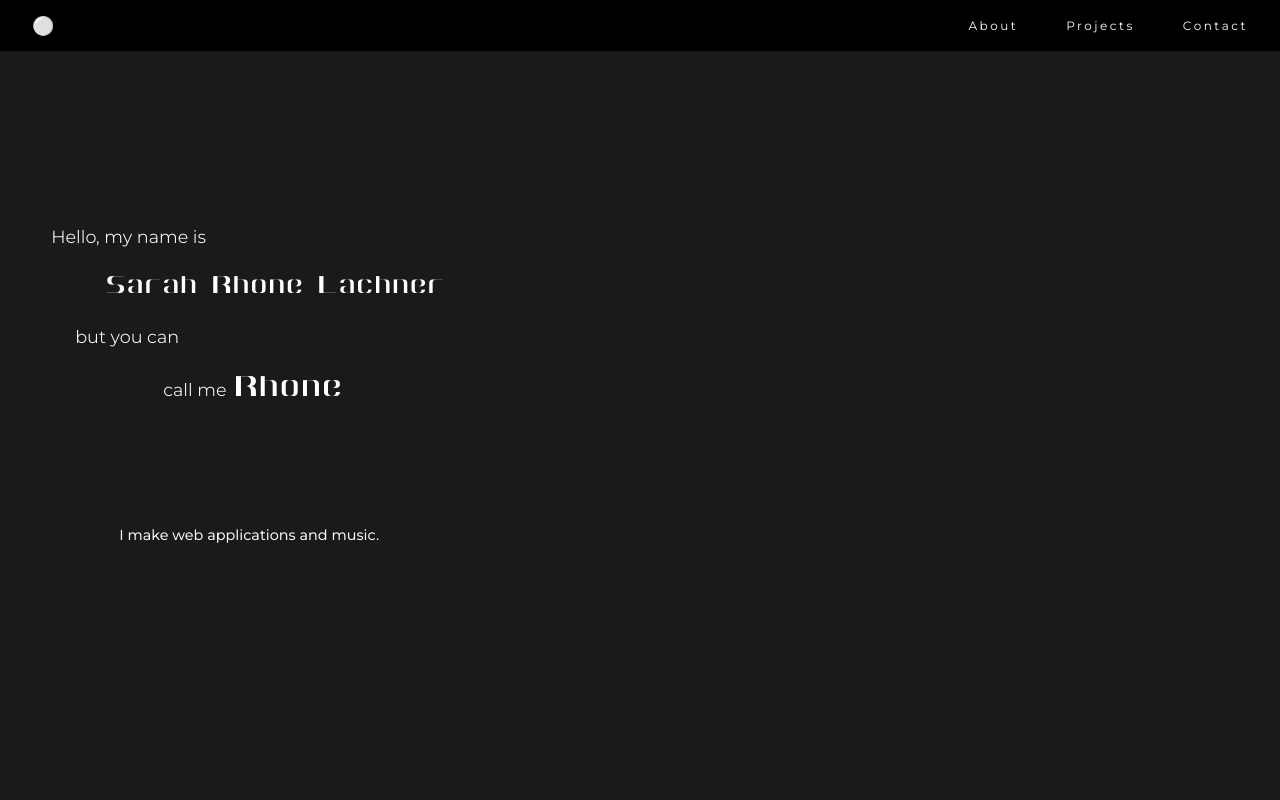
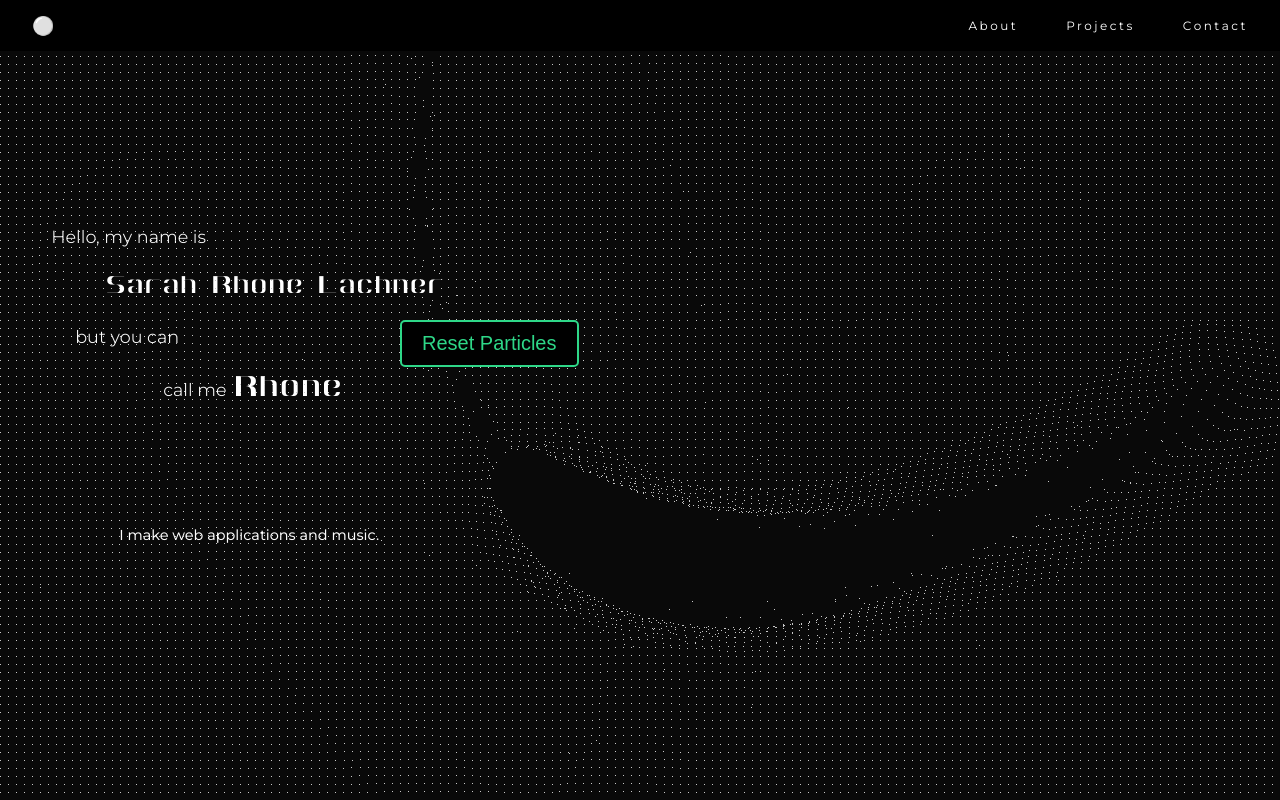
Before and after one commit to RhoneLachner/2024-portfolio, a Next.js app: page / in a window 1280 px wide. Built offline with nearby package versions, Linux system fonts and the light colour scheme.

Commit message:
Particle background is functioning and adjusted to dynamic page size! Set to Default values. Created particle button, still needs styling.

```diff
--- a/app/components/AboutModal.module.css
+++ b/app/components/AboutModal.module.css
@@ -15,7 +15,7 @@
 }
 
 .modalContent {
-  background-color: black;
+  background-color: rgba(0, 0, 0, 0.75);
   color: white;
   padding: 2rem;
   margin-top: calc(60px + 0px);
@@ -101,6 +101,5 @@
 
   @media (min-width: 1024px) {
     padding-top: 1.6rem;
-
   }
 }
--- a/app/components/ContactModal.module.css
+++ b/app/components/ContactModal.module.css
@@ -15,7 +15,7 @@
 }
 
 .modalContent {
-  background-color: black;
+  background-color: rgba(0, 0, 0, 0.75);
   color: white;
   padding: 2rem;
   margin-top: calc(60px + 0px);
--- a/app/components/HomePage.module.css
+++ b/app/components/HomePage.module.css
@@ -116,3 +116,26 @@
     margin-top: 7rem;
   }
 }
+
+.particleResetButtonContainer {
+  position: absolute;
+  justify-self: flex-end;
+  left: 50vh; /* Center it */
+  z-index: 3; /* Ensure the button is on top */
+  margin-top: 20rem;
+  max-width: fit-content;
+}
+
+.particleResetButton {
+  background-color: rgb(0, 0, 0);
+  border-radius: 5px;
+  cursor: pointer;
+  border: 2px solid #2ed788;
+  font-size: 20px;
+  color: #2ed788;
+  padding: 10px 20px;
+}
+
+.particleResetButton:hover {
+  background-color: rgb(127, 127, 127);
+}
--- a/app/components/HomePage.tsx
+++ b/app/components/HomePage.tsx
@@ -1,9 +1,30 @@
-import styles from './HomePage.module.css'; // Import CSS module
+'use client';
+import React, { useRef } from 'react';
+import ParticleBackground from './ParticleBackground';
+import styles from './HomePage.module.css';
 
-const HomePage = () => {
+const HomePage: React.FC = () => {
+  const particleRef = useRef<{ resetParticles: () => void } | null>(null);
+
+  const handleResetClick = () => {
+    if (particleRef.current) {
+      particleRef.current.resetParticles();
+    }
+  };
+
   return (
     <div className={styles.homePage}>
-      {/* TO-DO -  <ParticleBackground /> */}
+      <div className={styles.particleBackgroundContainer}>
+        <ParticleBackground ref={particleRef} />
+        <div className={styles.particleResetButtonContainer}>
+          <button
+            className={styles.particleResetButton}
+            onClick={handleResetClick}
+          >
+            Reset Particles
+          </button>
+        </div>
+      </div>
       <div className={styles.copyContainer}>
         <div className={styles.internalCopyContainer}>
           <div className={styles.copyLine1}> </div>
--- a/app/components/ParticleBackground.module.css
+++ b/app/components/ParticleBackground.module.css
@@ -1 +1,15 @@
-/*  TO-DO - Placecholder file - working on this animation last. */
+.container {
+  position: fixed;
+  top: 0;
+  left: 0;
+  width: 100vw;
+  height: 100vh;
+  z-index: 1;
+  overflow: hidden;
+}
+
+.canvas {
+  width: 100%;
+  height: 100%;
+  display: block;
+}
--- a/app/components/ParticleBackground.tsx
+++ b/app/components/ParticleBackground.tsx
@@ -1 +1,162 @@
-//  TO-DO - Placecholder file - working on this animation last.
+'use client';
+
+import React, {
+  useEffect,
+  useRef,
+  useImperativeHandle,
+  forwardRef,
+} from 'react';
+import styles from './ParticleBackground.module.css';
+
+const THICKNESS = Math.pow(80, 2); //particles make cool patterns when numbers are changed slightly
+const SPACING = 8;
+const COLOR = 200; //130 is nice over dark background
+const DRAG = 0.9; //Does a cool thing at 1, particles don't auto-reset
+const EASE = 0.15;
+
+//Defaults: thickness=Math.pow(80, 2), spacing=8, color=200, drag=0.8, ease-0.15
+
+interface Particle {
+  vx: number;
+  vy: number;
+  x: number;
+  y: number;
+  ox: number;
+  oy: number;
+}
+
+interface ParticleBackgroundProps {}
+
+const ParticleBackground = forwardRef((props: ParticleBackgroundProps, ref) => {
+  const canvasRef = useRef<HTMLCanvasElement | null>(null);
+  const containerRef = useRef<HTMLDivElement | null>(null);
+  const particlesRef = useRef<Particle[]>([]); // Ref for manually resetting particles via button
+
+  useImperativeHandle(ref, () => ({
+    resetParticles: () => {
+      particlesRef.current.forEach((p) => {
+        p.x = p.ox;
+        p.y = p.oy;
+        p.vx = 0;
+        p.vy = 0;
+      });
+    },
+  }));
+
+  useEffect(() => {
+    if (typeof window === 'undefined') return;
+
+    let w: number, h: number;
+    let mx = 0,
+      my = 0,
+      man = false;
+    let ctx: CanvasRenderingContext2D | null = null;
+    let tog = true;
+
+    const particle: Particle = { vx: 0, vy: 0, x: 0, y: 0, ox: 0, oy: 0 };
+
+    const resizeCanvas = () => {
+      if (!canvasRef.current) return;
+
+      const canvas = canvasRef.current;
+      canvas.width = window.innerWidth;
+      canvas.height = window.innerHeight;
+
+      w = canvas.width;
+      h = canvas.height;
+
+      const ROWS = Math.floor(h / SPACING);
+      const COLS = Math.floor(w / SPACING);
+      const NUM_PARTICLES = ROWS * COLS;
+
+      particlesRef.current = []; // Reset particle array
+      for (let i = 0; i < NUM_PARTICLES; i++) {
+        const p: Particle = { ...particle };
+        p.x = p.ox = SPACING * (i % COLS);
+        p.y = p.oy = SPACING * Math.floor(i / COLS);
+        particlesRef.current.push(p);
+      }
+    };
+
+    const init = () => {
+      if (!canvasRef.current) return;
+
+      const canvas = canvasRef.current;
+      ctx = canvas.getContext('2d');
+
+      resizeCanvas();
+
+      containerRef.current?.addEventListener('mousemove', (e) => {
+        const bounds = containerRef.current?.getBoundingClientRect();
+        if (!bounds) return;
+        mx = e.clientX - bounds.left;
+        my = e.clientY - bounds.top;
+        man = true;
+      });
+
+      window.addEventListener('resize', resizeCanvas);
+
+      requestAnimationFrame(step);
+    };
+
+    const step = () => {
+      if (!ctx) return;
+
+      if ((tog = !tog)) {
+        if (!man) {
+          const t = +new Date() * 0.001;
+          mx = w * 0.5 + Math.cos(t * 2.1) * Math.cos(t * 0.9) * w * 0.45;
+          my =
+            h * 0.5 +
+            Math.sin(t * 3.2) * Math.tan(Math.sin(t * 0.8)) * h * 0.45;
+        }
+
+        for (let i = 0; i < particlesRef.current.length; i++) {
+          const p = particlesRef.current[i];
+          const dx = mx - p.x;
+          const dy = my - p.y;
+          const d = dx * dx + dy * dy;
+          const f = -THICKNESS / d;
+
+          if (d < THICKNESS) {
+            const t = Math.atan2(dy, dx);
+            p.vx += f * Math.cos(t);
+            p.vy += f * Math.sin(t);
+          }
+
+          p.x += (p.vx *= DRAG) + (p.ox - p.x) * EASE;
+          p.y += (p.vy *= DRAG) + (p.oy - p.y) * EASE;
+        }
+      } else {
+        const a = ctx.createImageData(w, h);
+        const b = a.data;
+
+        for (let i = 0; i < particlesRef.current.length; i++) {
+          const p = particlesRef.current[i];
+          const n = (~~p.x + ~~p.y * w) * 4;
+          b[n] = b[n + 1] = b[n + 2] = COLOR;
+          b[n + 3] = 255;
+        }
+
+        ctx.putImageData(a, 0, 0);
+      }
+
+      requestAnimationFrame(step);
+    };
+
+    init();
+
+    return () => {
+      window.removeEventListener('resize', resizeCanvas);
+      containerRef.current?.removeEventListener('mousemove', () => {});
+    };
+  }, []);
+
+  return (
+    <div ref={containerRef} className={styles.container}>
+      <canvas ref={canvasRef} className={styles.canvas} />
+    </div>
+  );
+});
+
+export default ParticleBackground;
--- a/app/components/ProjectsModal.module.css
+++ b/app/components/ProjectsModal.module.css
@@ -15,7 +15,7 @@
 }
 
 .modalContent {
-  background-color: black;
+  background-color: rgb(0, 0, 0, 0.75);
   color: white;
   padding: 2rem;
   margin-top: calc(60px + 0px);
--- a/app/components/ProjectsModal.tsx
+++ b/app/components/ProjectsModal.tsx
@@ -70,10 +70,10 @@ const ProjectsModal: React.FC<ProjectsModalProps> = ({ isOpen, onClose }) => {
                 beHuman VS Code Extension
               </div>
               <div className={styles.carouselDescription}>
-                This app was created using with Node.js, JavaScript, HTML, CSS,
-                PostgreSQL, Heroku, Netlify, and Photoshop. In 7 days my team
-                and I created a VS Code extension that alerts users to take a
-                break from their screens at a time increment of choice.
+                This website was created using with Node.js, JavaScript, HTML,
+                CSS, PostgreSQL, Heroku, Netlify, and Photoshop. In 7 days my
+                team and I created a VS Code extension that alerts users to take
+                a break from their screens at a time increment of choice.
               </div>
             </div>
           </div>
@@ -99,7 +99,9 @@ const ProjectsModal: React.FC<ProjectsModalProps> = ({ isOpen, onClose }) => {
           <div className={styles.carouselItemContainer}>
             <ImageCarousel images={images} />
             <div className={styles.carouselTextContainer}>
-              <div className={styles.carouselTitle}>Major Arcana Divinator App</div>
+              <div className={styles.carouselTitle}>
+                Major Arcana Divinator App
+              </div>
               <div className={styles.carouselDescription}>
                 This app was primarily written with Vanilla JavaScript, HTML,
                 and CSS with additional items created in PhotoShop and
@@ -115,8 +117,10 @@ const ProjectsModal: React.FC<ProjectsModalProps> = ({ isOpen, onClose }) => {
             <div className={styles.carouselTextContainer}>
               <div className={styles.carouselTitle}>Karaoke Roulette App</div>
               <div className={styles.carouselDescription}>
-              This React app was created using YouTube API, JavaScript, Node.js, PostgreSQL, CSS, Heroku, Netlify, Postman, and Photoshop.
-              Karaoke Roulette App uses the YouTube API, allowing users to select randomized karaoke songs to sing with friends.
+                This React app was created using YouTube API, JavaScript,
+                Node.js, PostgreSQL, CSS, Heroku, Netlify, Postman, and
+                Photoshop. Karaoke Roulette App uses the YouTube API, allowing
+                users to select randomized karaoke songs to sing with friends.
               </div>
             </div>
           </div>
--- a/app/globals.css
+++ b/app/globals.css
@@ -31,7 +31,7 @@ html {
 body {
   margin: 0;
   font-family: 'Montserrat', sans-serif; /* default font */
-  background-color: #1a1a1a;
+  background-color: #090909;
   color: #ffffff;
   max-height: 100%;
 }
--- a/app/layout.module.css
+++ b/app/layout.module.css
@@ -1,8 +1,10 @@
+.main {
+  position: relative;
+  z-index: 0;
+}
+
 .body {
-    display: flex;
-    flex-direction: column;
-  }
-
-  .main {
-    flex: 1;
-  }
+  margin: 0;
+  padding: 0;
+  z-index: 0;
+}
```
